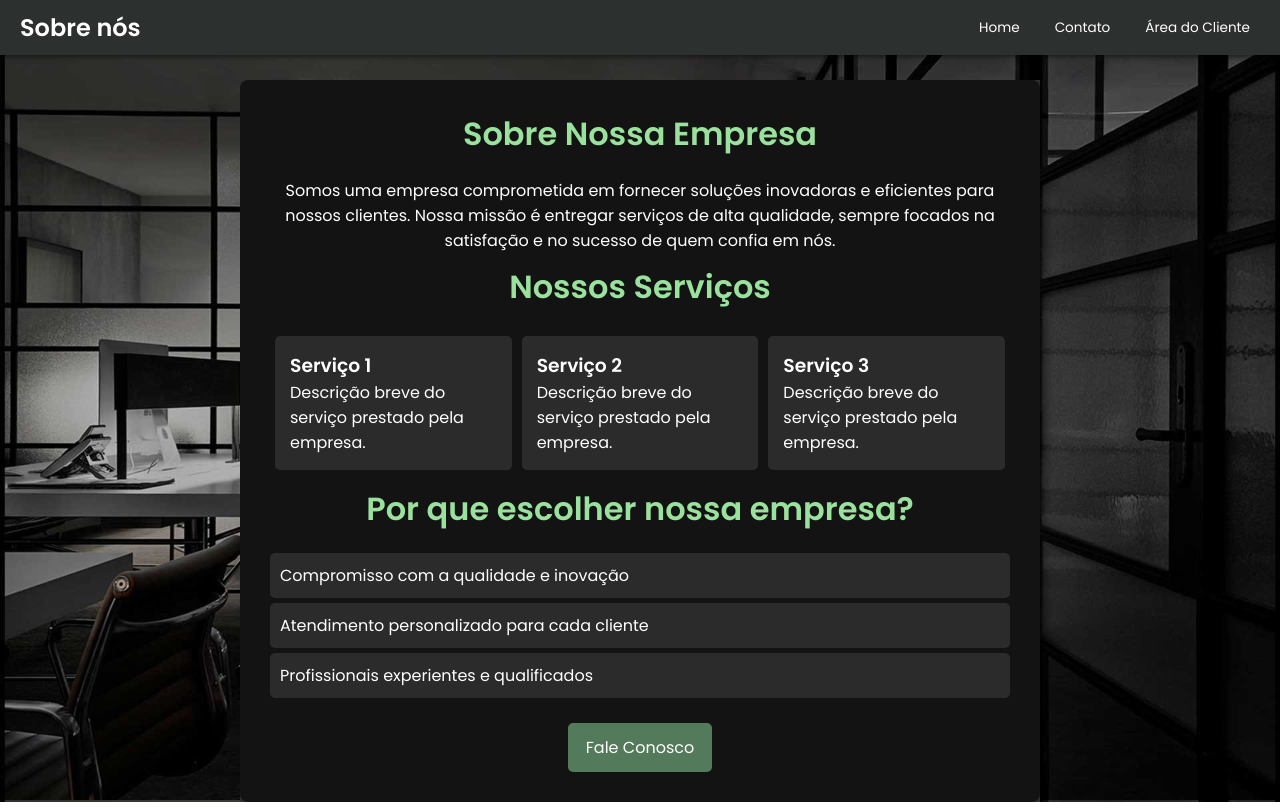
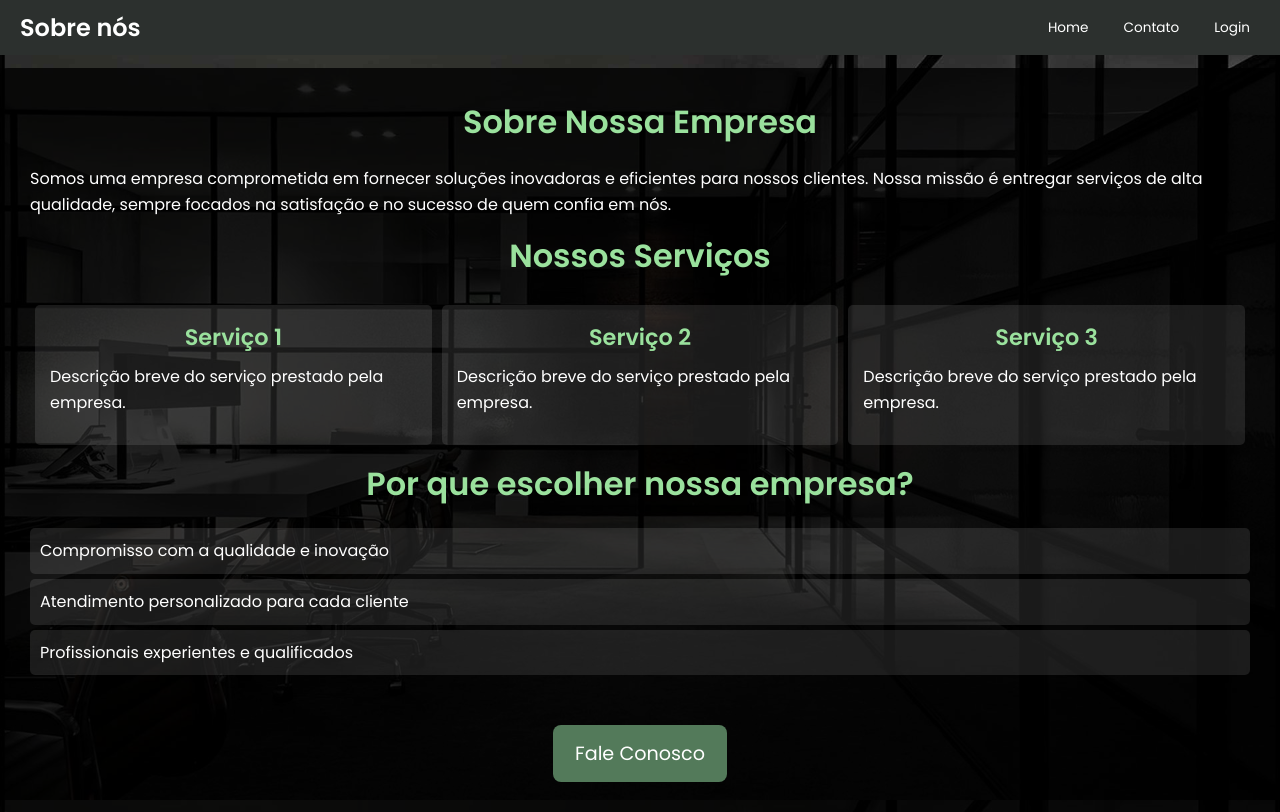
Before and after one commit to MatheusNBrito/WebContabil, a React (Create React App) app in the folder frontend/: page /about in a window 1280 px wide. Built offline with nearby package versions, Linux system fonts and the light colour scheme.

Commit message:
fix telas sobre css

```diff
--- a/frontend/src/global.css
+++ b/frontend/src/global.css
@@ -32,4 +32,5 @@ body {
   justify-content: center;
   align-items: center;
   min-height: 100vh;
+
 }
--- a/frontend/src/pages/Sobre/index.js
+++ b/frontend/src/pages/Sobre/index.js
@@ -6,7 +6,6 @@ export default function Sobre() {
   return (
     <div className="sobre-page">
       {/* 🔹 Cabeçalho específico para a página Sobre */}
-
       <header className="sobre-page-header">
         <h1 className="home-title">Sobre nós</h1>
         <nav className="sobre-page-nav">
@@ -17,24 +16,16 @@ export default function Sobre() {
             Contato
           </Link>
           <Link to="/login" className="sobre-page-btn">
-            Área do Cliente
+            Login
           </Link>
         </nav>
       </header>
-
-      {/* <header className="sobre-page-header">
-        <h1>Sobre Nós</h1>
-        <nav className="sobre-page-nav">
-          <Link to="/" className="sobre-page-btn">Home</Link>
-          <Link to="/register" className="sobre-page-btn">Cadastrar-se</Link>
-        </nav>
-      </header> */}
 
       {/* 🔹 Conteúdo Principal */}
       <main className="sobre-page-box">
         <section className="sobre-page-intro">
           <h2 className="sobre-title">Sobre Nossa Empresa</h2>
-          <p>
+          <p className="sobre-page-texto">
             Somos uma empresa comprometida em fornecer soluções inovadoras e
             eficientes para nossos clientes. Nossa missão é entregar serviços de
             alta qualidade, sempre focados na satisfação e no sucesso de quem
@@ -46,16 +37,22 @@ export default function Sobre() {
           <h2 className="sobre-title">Nossos Serviços</h2>
           <div className="sobre-page-servicos-lista">
             <div className="sobre-page-servico-item">
-              <h3>Serviço 1</h3>
-              <p>Descrição breve do serviço prestado pela empresa.</p>
+              <h3 className="sobre-page-subtitulo">Serviço 1</h3>
+              <p className="sobre-page-texto">
+                Descrição breve do serviço prestado pela empresa.
+              </p>
             </div>
             <div className="sobre-page-servico-item">
-              <h3>Serviço 2</h3>
-              <p>Descrição breve do serviço prestado pela empresa.</p>
+              <h3 className="sobre-page-subtitulo">Serviço 2</h3>
+              <p className="sobre-page-texto">
+                Descrição breve do serviço prestado pela empresa.
+              </p>
             </div>
             <div className="sobre-page-servico-item">
-              <h3>Serviço 3</h3>
-              <p>Descrição breve do serviço prestado pela empresa.</p>
+              <h3 className="sobre-page-subtitulo">Serviço 3</h3>
+              <p className="sobre-page-texto">
+                Descrição breve do serviço prestado pela empresa.
+              </p>
             </div>
           </div>
         </section>
@@ -63,15 +60,24 @@ export default function Sobre() {
         <section className="sobre-page-diferenciais">
           <h2 className="sobre-title">Por que escolher nossa empresa?</h2>
           <ul>
-            <li>Compromisso com a qualidade e inovação</li>
-            <li>Atendimento personalizado para cada cliente</li>
-            <li>Profissionais experientes e qualificados</li>
+            <li className="sobre-page-texto">
+              Compromisso com a qualidade e inovação
+            </li>
+            <li className="sobre-page-texto">
+              Atendimento personalizado para cada cliente
+            </li>
+            <li className="sobre-page-texto">
+              Profissionais experientes e qualificados
+            </li>
           </ul>
         </section>
 
-        <Link to="/contact" className="sobre-page-contato-btn">
-          Fale Conosco
-        </Link>
+        {/* 🔹 Container correto para centralizar o botão */}
+        <div className="sobre-page-contato-container">
+          <Link to="/contact" className="sobre-page-contato-btn">
+            Fale Conosco
+          </Link>
+        </div>
       </main>
     </div>
   );
--- a/frontend/src/pages/Sobre/sobre.css
+++ b/frontend/src/pages/Sobre/sobre.css
@@ -8,13 +8,15 @@
   --light-gray: #909590;
   --soft-green: #9AE19D;
   --deep-green: #537A5A;
-  font-family: 'Poppins', sans-serif;
-  background-color: var(--dark-gray);
-  color: var(--light-gray);
-  margin: 0;
   padding: 0px;
   box-sizing: border-box;
-  margin-top: 10vh;
+  margin-top: 8.5vh;
+  content: "";
+  top: 0;
+  left: 0;
+  width: 100%;
+  height: 100%;
+  background: rgba(0, 0, 0, 0.5);
 }
 
 /* 🔹 Cabeçalho fixo e exclusivo da página Sobre */
@@ -30,12 +32,11 @@
   left: 0;
   width: 100%;
   z-index: 1000;
-  box-shadow: 0px 2px 5px rgba(0, 0, 0, 0.5);
 }
 
 /* 🔹 Ajuste para evitar que o conteúdo fique coberto pelo header */
 .sobre-page .sobre-page-container {
-  padding-top: calc(200px + 4000rem); /* Adapta dinamicamente a altura do header */
+  padding-top: 80px;
   display: flex;
   justify-content: center;
   align-items: center;
@@ -44,11 +45,11 @@
 
 /* 🔹 Estilização do Título Principal */
 .sobre-page .sobre-title {
-  font-size: 2rem;  /* Ajusta o tamanho */
-  font-weight: 600;  /* Deixa o título mais destacado */
-  color: var(--soft-green); /* Mantém a identidade visual */
+  font-size: 2rem;
+  font-weight: 600;
+  color: var(--soft-green);
   text-align: center;
-  margin-bottom: 20px;  /* Garante um espaçamento abaixo do título */
+  margin-bottom: 20px;
 }
 
 /* 🔹 Título do cabeçalho */
@@ -85,18 +86,36 @@
 /* 🔹 Caixa do conteúdo principal */
 .sobre-page .sobre-page-box {
   width: 100%;
-  max-width: 800px;
+  max-width: 100%;
   padding: 30px;
   background: rgba(0, 0, 0, 0.6);
   border-radius: 8px;
-  text-align: center;
-  color: white;
+  color: black;
+  position: relative;
 }
 
 /* 🔹 Estilização dos blocos de conteúdo */
 .sobre-page .sobre-page-intro,
 .sobre-page .sobre-page-servicos,
 .sobre-page .sobre-page-diferenciais {
+  margin-bottom: 10px;
+}
+
+/* 🔹 Estilização uniforme para todos os parágrafos */
+.sobre-page-texto {
+  font-size: 1rem;
+  color: white;
+  line-height: 1.6;
+  max-width: 100%;
+  margin: 0 auto 15px auto;
+}
+
+/* 🔹 Estilização para todos os títulos h3 */
+.sobre-page-subtitulo {
+  font-size: 1.4rem;
+  color: var(--soft-green);
+  font-weight: 600;
+  text-align: center;
   margin-bottom: 10px;
 }
 
@@ -130,47 +149,31 @@
   text-align: left;
 }
 
-/* 🔹 Botão de Contato */
+/* 🔹 Container para centralizar o botão APÓS a última seção */
+.sobre-page-contato-container {
+  display: flex;
+  justify-content: center; /* Centraliza horizontalmente */
+  align-items: center; /* Alinha verticalmente dentro do próprio espaço */
+  width: 100%;
+  margin-top: 50px; /* 🔹 Garante espaço após a última seção */
+}
+
+/* 🔹 Estilização do botão */
 .sobre-page .sobre-page-contato-btn {
   background-color: var(--deep-green);
   color: white;
   border: none;
-  padding: 12px 18px;
-  font-size: 1rem;
-  border-radius: 5px;
+  padding: 14px 22px;
+  font-size: 1.2rem;
+  border-radius: 8px;
   cursor: pointer;
   transition: background 0.3s ease, transform 0.2s ease;
   text-decoration: none;
-  display: inline-block;
-  margin-top: 15px;
+  text-align: center;
 }
 
 .sobre-page .sobre-page-contato-btn:hover {
   background-color: var(--soft-green);
-  transform: scale(1.05);
+  transform: scale(1.1);
   color: black;
 }
-
-/* 🔹 Responsividade */
-@media (max-width: 768px) {
-  .sobre-page .sobre-page-header {
-    flex-direction: column;
-    text-align: center;
-    padding: 8px;
-  }
-
-  .sobre-page .sobre-page-nav {
-    flex-direction: column;
-    gap: 8px;
-    margin-top: 5px;
-  }
-
-  .sobre-page .sobre-page-box {
-    padding: 25px;
-    width: 90%;
-  }
-
-  .sobre-page .sobre-page-servicos-lista {
-    flex-direction: column;
-  }
-}
--- a/frontend/src/pages/UserConfig/index.js
+++ b/frontend/src/pages/UserConfig/index.js
@@ -1,7 +1,7 @@
 import React, { useState } from "react";
 import axios from "axios";
 import { Link } from "react-router-dom";
-import "./account-management.css"; // 🔹 Importando o CSS específico
+import "./account-management.css";
 
 export default function AccountManagement() {
   const [newEmail, setNewEmail] = useState("");
```
